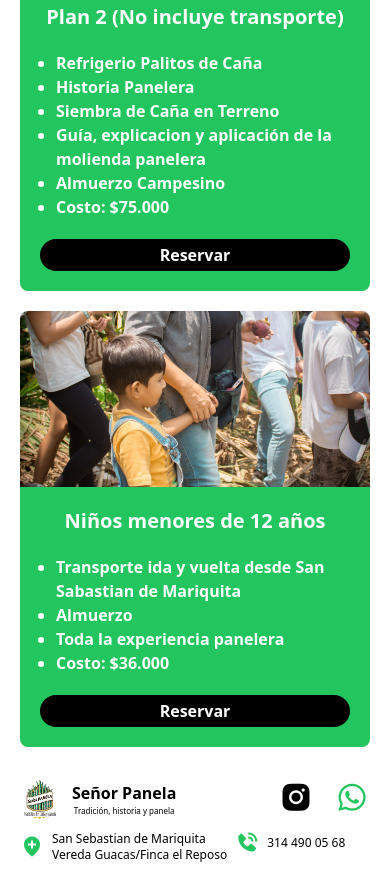
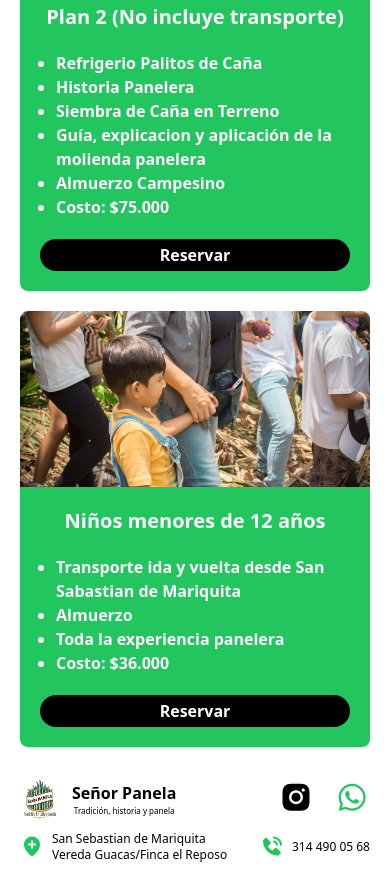
Before and after one commit to cristianccgg/Sr-Panela, a website: page planes.html in a window 390 px wide. Shown: the part 1021-1904 px from the top of the page. Drawn offline with nearby package versions, Linux system fonts and the light colour scheme.

Commit message:
Update planes.html

```diff
--- a/planes.html
+++ b/planes.html
@@ -222,7 +222,7 @@
     <footer
       class="bg-white md:px-24 md:py-5 pb-5 ps-2 flex flex-col items-center justify-between flex-grow max-w-7xl self-center w-full "
     >
-      <!-- Contenido del footer -->
+
       <div class="flex items-center justify-between w-full ">
         <div class="flex items-center">
           <img class="w-16 h-16 " src="/images/Logo trasnparente.png" alt="Logo" />
@@ -241,7 +241,7 @@
           ></a>
         </div>
       </div>
-        <div class="flex items-start md:justify-between md:items-center w-full gap-2  ps-3 ">
+        <div class="flex justify-between md:items-center w-full gap-2  ps-3 pe-5 md:pe-0 ">
           <div class="flex gap-2">
             <div class="flex items-center gap-2"><i class='bx bxs-location-plus text-2xl text-green-500' >
               </i><h1 class="text-xs flex flex-col md:text-xl">San Sebastian de Mariquita <span>Vereda Guacas/Finca el Reposo</span></h1>
```
